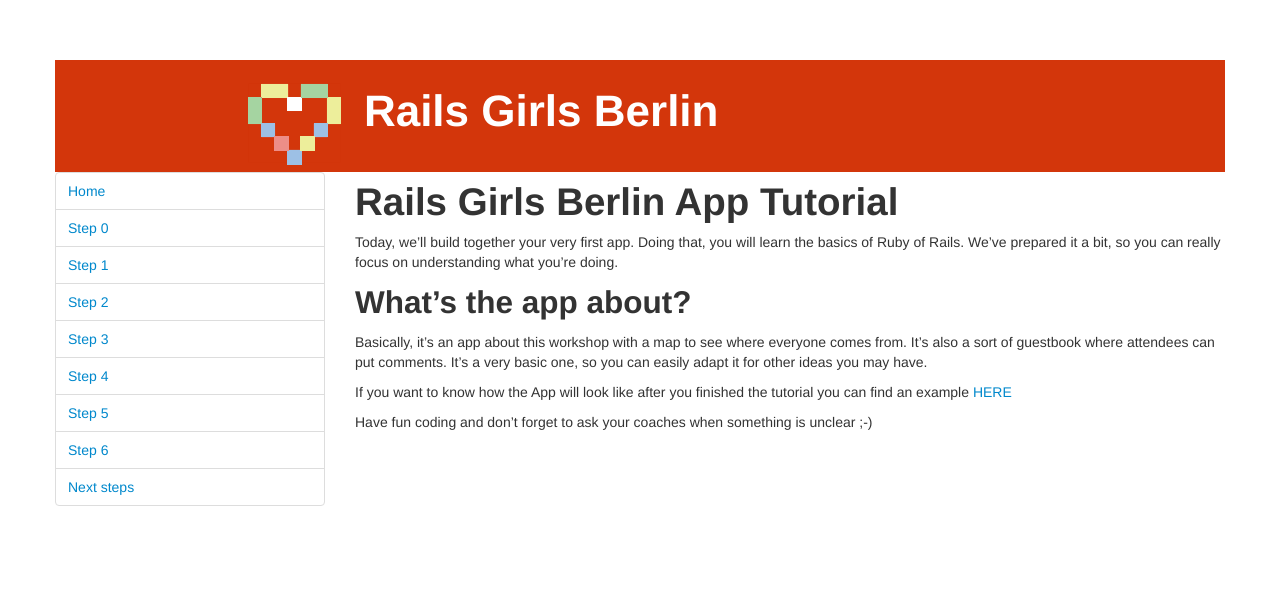
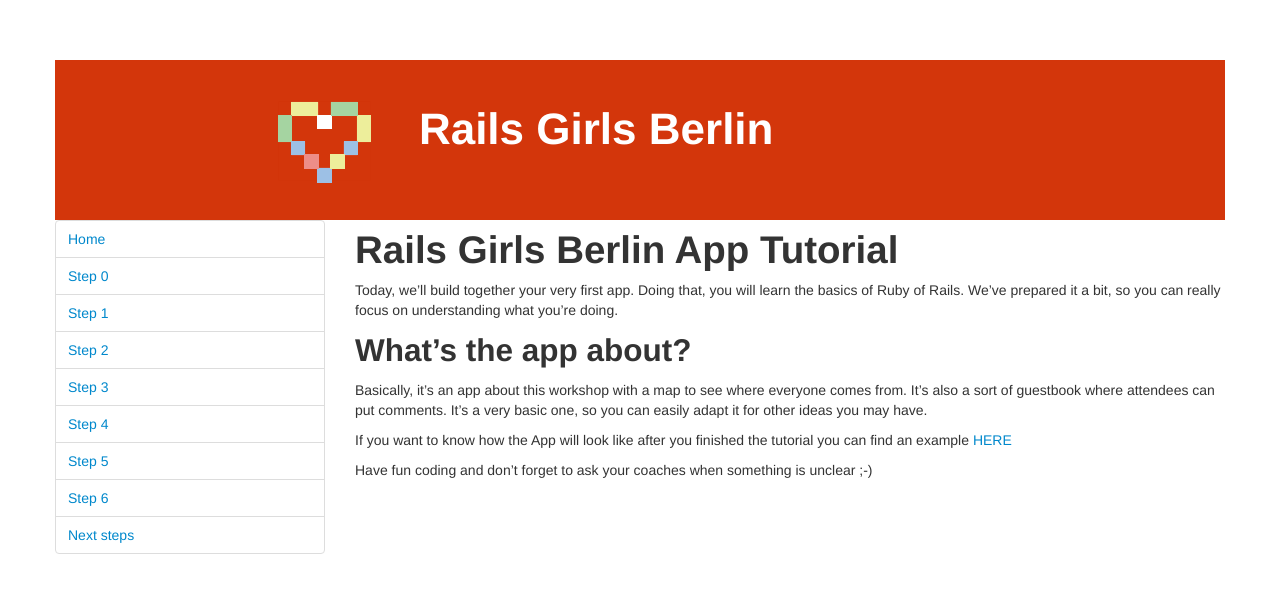
Before and after one commit to codecurious-bln/basic-curriculum, a Jekyll site: the page built from index.md, in a window 1280 px wide. Shown: the top 593 px of the page. Built offline with Jekyll 4.4.1, drawn with Linux system fonts in a browser that asks for light colours.

Commit message:
positioning gedöns

```diff
--- a/_includes/header.html
+++ b/_includes/header.html
@@ -24,6 +24,6 @@
   <body>
     <div class="container">
       <div id="header">
-        <span><img src="/img/Rails-Girls-Berlin-4.png" /></span>
+        <span><img id="header-img" src="/img/Rails-Girls-Berlin-4.png" /></span>
         <span id="header-text">Rails Girls Berlin</span>
       </div>
--- a/css/custom.css
+++ b/css/custom.css
@@ -7,7 +7,10 @@
   font-size: 44px;
   font-weight: bold;
   line-height: 2.3em;
-  margin: 5px;
+}
+
+#header-img{
+  margin: 30px;
 }
 
 #sidebar{
```
